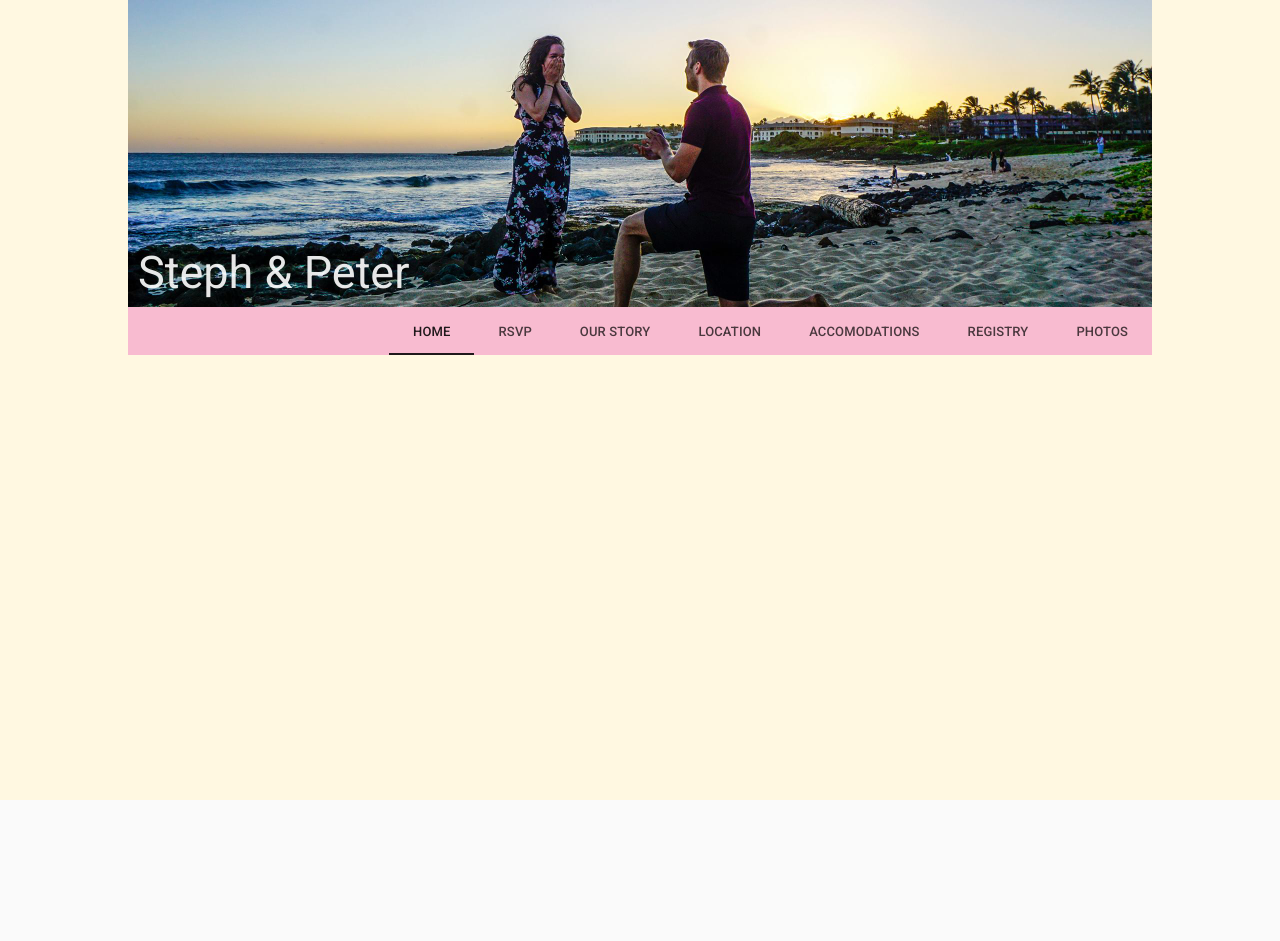
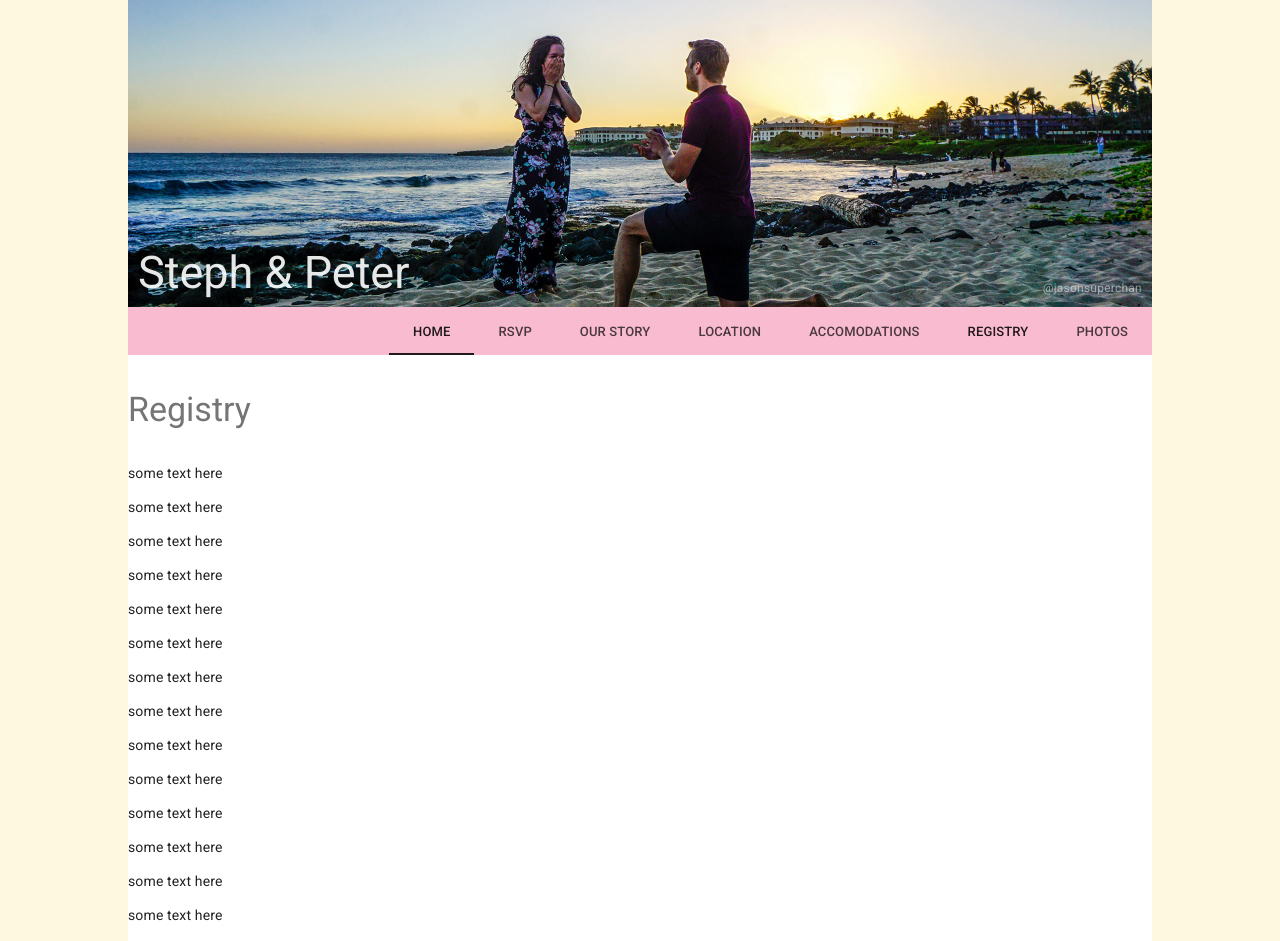
Before and after one commit to pgoshulak/wedding-site, a Vue app: page /registry in a window 1280 px wide. Shown: the top 941 px of the page. Before the commit the page ends 800 px from the top, so only its background shows below. Built offline with nearby package versions, Linux system fonts and the light colour scheme.

Commit message:
Add routes; fix menu align; add banner caption

```diff
--- a/src/App.vue
+++ b/src/App.vue
@@ -6,9 +6,6 @@
     <main class="md-layout">
       <div class="spacer md-layout-item md-xsmall-hide"></div>
       <md-content class="md-layout-item md-size-70 md-large-size-70 md-medium-size-80 md-small-size-90 md-xsmall-size-100">
-        <!--<div id="header-img">
-          <img src="./assets/hug375.jpg" alt="hug image">
-        </div> -->
         <banner-image></banner-image>
 
         <header-nav></header-nav>
--- /dev/null
+++ b/src/components/pages/Photos.vue
@@ -0,0 +1,38 @@
+<template>
+  <div id="home">
+    <h3 class="md-display-1">Photos</h3>
+    <!-- <md-button class="md-accent">hi there</md-button> -->
+    <p>some text here</p>
+    <p>some text here</p>
+    <p>some text here</p>
+    <p>some text here</p>
+    <p>some text here</p>
+    <p>some text here</p>
+    <p>some text here</p>
+    <p>some text here</p>
+    <p>some text here</p>
+    <p>some text here</p>
+    <p>some text here</p>
+    <p>some text here</p>
+    <p>some text here</p>
+    <p>some text here</p>
+    <p>some text here</p>
+    <p>some text here</p>
+    <p>some text here</p>
+    <p>some text here</p>
+    <p>some text here</p>
+    <p>some text here</p>
+    <p>some text here</p>
+    <p>some text here</p>
+  </div>
+</template>
+
+<script>
+  export default {
+    name: 'Home'
+  }
+</script>
+
+<style>
+
+</style>
--- /dev/null
+++ b/src/components/pages/Registry.vue
@@ -0,0 +1,37 @@
+<template>
+  <div id="home">
+    <h3 class="md-display-1">Registry</h3>
+    <p>some text here</p>
+    <p>some text here</p>
+    <p>some text here</p>
+    <p>some text here</p>
+    <p>some text here</p>
+    <p>some text here</p>
+    <p>some text here</p>
+    <p>some text here</p>
+    <p>some text here</p>
+    <p>some text here</p>
+    <p>some text here</p>
+    <p>some text here</p>
+    <p>some text here</p>
+    <p>some text here</p>
+    <p>some text here</p>
+    <p>some text here</p>
+    <p>some text here</p>
+    <p>some text here</p>
+    <p>some text here</p>
+    <p>some text here</p>
+    <p>some text here</p>
+    <p>some text here</p>
+  </div>
+</template>
+
+<script>
+  export default {
+    name: 'Home'
+  }
+</script>
+
+<style>
+
+</style>
--- a/src/components/static/BannerImage.vue
+++ b/src/components/static/BannerImage.vue
@@ -2,6 +2,7 @@
   <div id="banner-image">
     <img src="../../assets/banner.jpg" alt="banner image">
     <div id="title-text" class="md-display-2">Steph &amp; Peter</div>
+    <a id="caption-text" class="md-caption" target="_blank" href="https://www.instagram.com/jasonsuperchan/">@jasonsuperchan</a>
   </div>
 </template>
 
@@ -33,4 +34,11 @@ img {
   color: white;
   opacity: 0.9;
 }
+#caption-text {
+  position: absolute;
+  bottom: 10px;
+  right: 10px;
+  color: white;
+  opacity: 0.5;
+}
 </style>
--- a/src/components/static/HeaderNav.vue
+++ b/src/components/static/HeaderNav.vue
@@ -41,9 +41,9 @@ export default {
           to: 'accommodations'
         },
         {
-          id: 'gifts',
+          id: 'registry',
           label: 'Registry',
-          to: 'gifts'
+          to: 'registry'
         },
         {
           id: 'photos',
--- a/src/components/static/HeaderNavMenu.vue
+++ b/src/components/static/HeaderNavMenu.vue
@@ -1,7 +1,7 @@
 <template>
   <div>
-    <md-menu>
-      <md-button id="nav-drawer-button" class="md-raised md-primary md-icon-button" md-menu-trigger>
+    <md-menu id="nav-menu">
+      <md-button id="nav-menu-button" class="md-raised md-primary md-icon-button" md-menu-trigger>
         <md-icon>menu</md-icon>
       </md-button>
 
@@ -18,12 +18,12 @@
 <script>
   export default {
     name: 'HeaderNavDrawer',
-    props: { links: [] }
+    props: ['links']
   }
 </script>
 
 <style scoped>
-#nav-drawer-button {
+#nav-menu {
   position: fixed;
   right: 10px;
   top: 10px;
--- a/src/components/static/HeaderNavTabs.vue
+++ b/src/components/static/HeaderNavTabs.vue
@@ -18,7 +18,7 @@
 <script>
   export default {
     name: 'HeaderNavTabs',
-    props: { links: [] }
+    props: ['links']
   }
 </script>
 
--- a/src/router/index.js
+++ b/src/router/index.js
@@ -5,6 +5,8 @@ import OurStory from '@/components/pages/OurStory'
 import Location from '@/components/pages/Location'
 import Accommodations from '@/components/pages/Accommodations'
 import Rsvp from '@/components/pages/Rsvp'
+import Registry from '@/components/pages/registry'
+import Photos from '@/components/pages/photos'
 
 Vue.use(Router)
 
@@ -35,6 +37,16 @@ export default new Router({
       path: '/rsvp',
       name: 'RSVP',
       component: Rsvp
+    },
+    {
+      path: '/registry',
+      name: 'Registry',
+      component: Registry
+    },
+    {
+      path: '/photos',
+      name: 'Photos',
+      component: Photos
     }
   ]
 })
```
